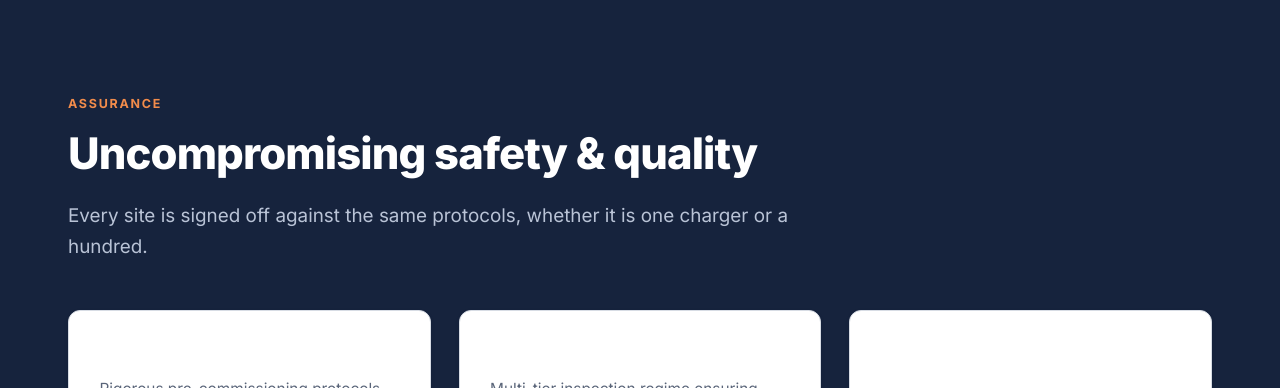
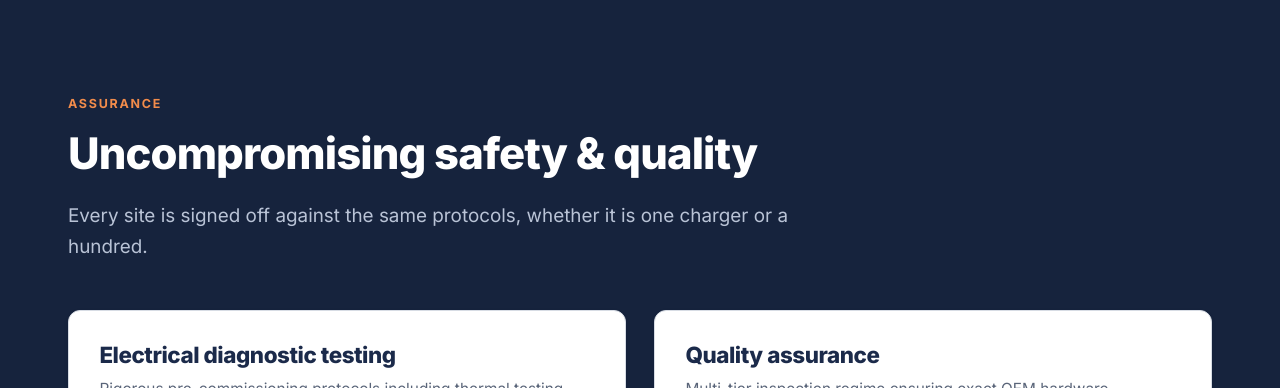
Before and after one commit to Onetchway/EV-claci, a PHP site: page /index.html in a window 1280 px wide. Shown: the part 6112-6500 px from the top of the page. Run offline with PHP 8.4, Linux system fonts and the light colour scheme.

Commit message:
Fix website layout: two-column grid, navy-section card headings, hub diagram
- .grid--2 was auto-fit with a 300px minimum, so the four safety cards
  rendered 3+1 at desktop width instead of a 2x2. Now an explicit two
  columns, collapsing to one below 720px.
- .section--navy set all h3 to white, which also hit the white cards
  nested inside it, making those headings invisible. Card and panel
  headings now keep the dark navy.
- Reset list-style on ol as well as ul, so the numbered execution-flow
  rail no longer shows stray markers next to its step badges.
- Re-cropped the turnkey hub cutaway to the illustration itself; the
  previous crop clipped the slide's callout boxes mid-label.

Co-Authored-By: Claude Opus 5 <noreply@anthropic.com>
Claude-Session: https://claude.ai/code/session_01Qta7RmTv6G3cUGYkPXFQ9L

```diff
--- a/nakjm-website/assets/styles.css
+++ b/nakjm-website/assets/styles.css
@@ -114,6 +114,9 @@ ul, ol { margin: 0; padding: 0; list-style: none; }
 .section--navy { background: var(--navy-800); color: #E6EAF2; }
 .section--navy h2,
 .section--navy h3 { color: #fff; }
+/* cards keep their own light surface, so their text stays dark */
+.section--navy .card h3,
+.section--navy .panel h3 { color: var(--navy-700); }
 
 .eyebrow {
   display: inline-block;
@@ -441,7 +444,8 @@ ul, ol { margin: 0; padding: 0; list-style: none; }
 /* ---------- generic cards ---------- */
 
 .grid { display: grid; gap: clamp(1rem, 2.2vw, 1.75rem); }
-.grid--2 { grid-template-columns: repeat(auto-fit, minmax(300px, 1fr)); }
+.grid--2 { grid-template-columns: repeat(2, minmax(0, 1fr)); }
+@media (max-width: 720px) { .grid--2 { grid-template-columns: 1fr; } }
 .grid--3 { grid-template-columns: repeat(auto-fit, minmax(280px, 1fr)); }
 .grid--4 { grid-template-columns: repeat(auto-fit, minmax(230px, 1fr)); }
 
```
Also changed, not shown: nakjm-website/assets/img/hub-anatomy.jpg.
